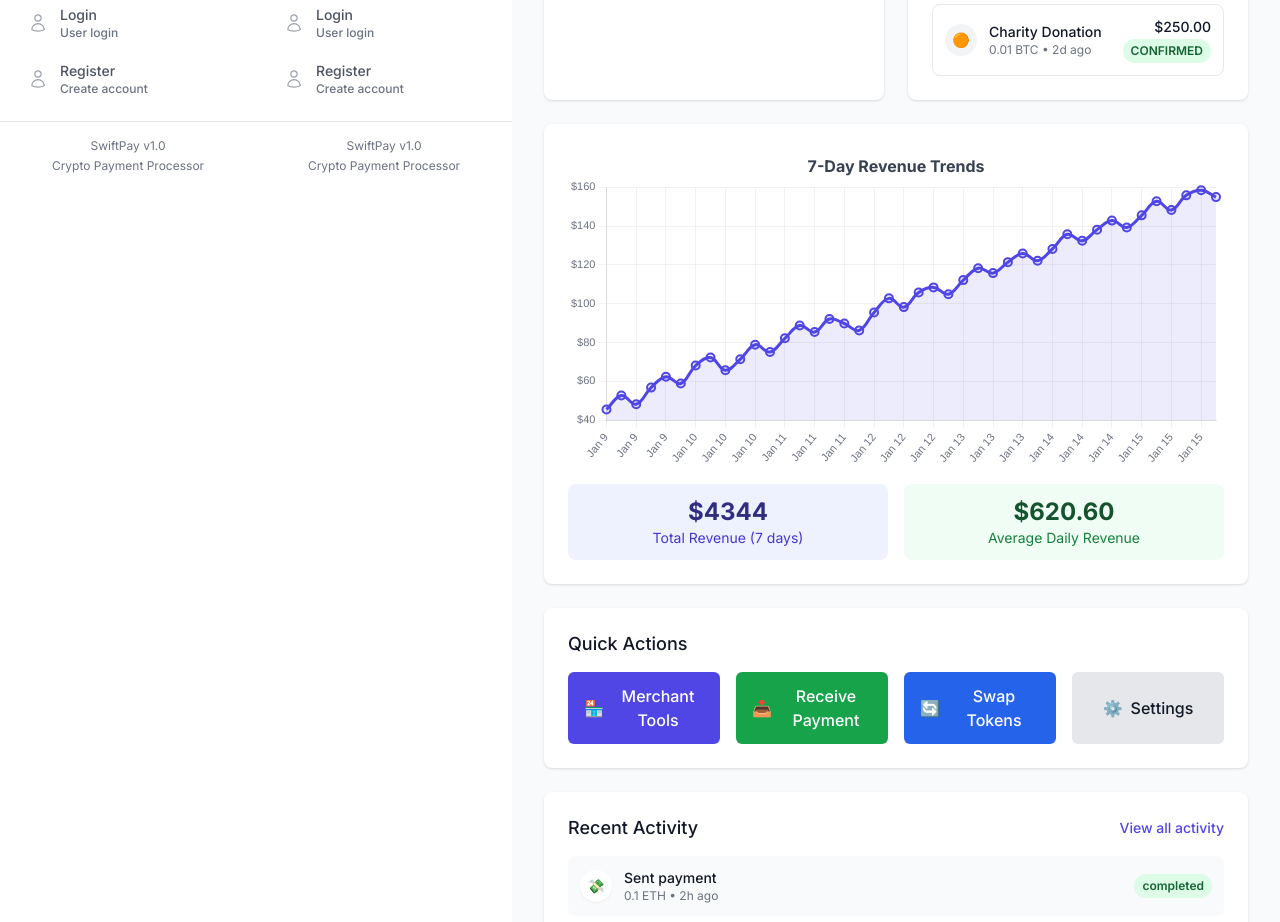
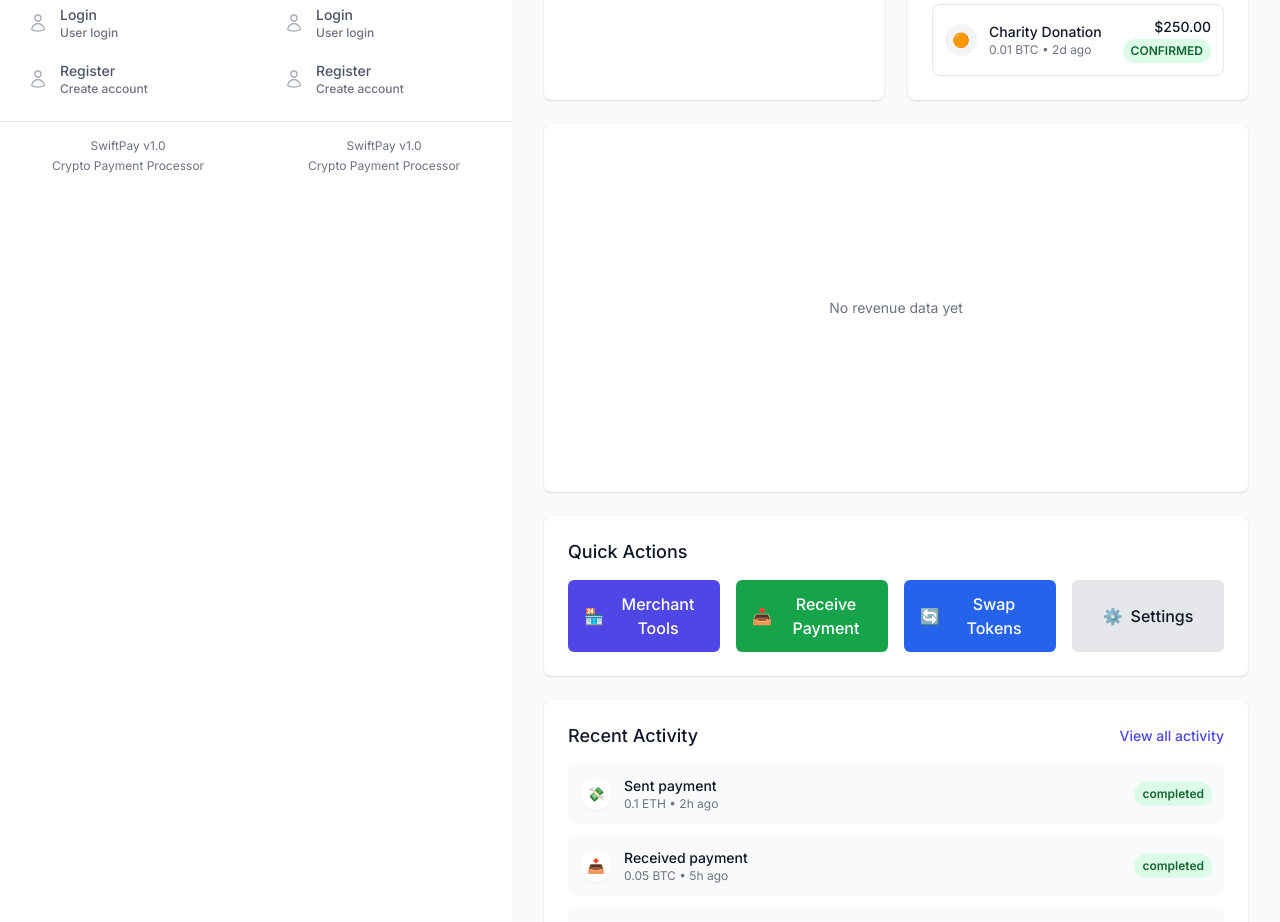
Before and after one commit to jakefrompopeyes/swiftpay, a Next.js app in the folder client/: page /demo in a window 1280 px wide. Shown: the part 920-1842 px from the top of the page. Built offline with nearby package versions, Linux system fonts and the light colour scheme; no server answers.

Commit message:
RevenueChart: remove mock static data; render empty state when no real data provided

```diff
--- a/client/src/components/RevenueChart.tsx
+++ b/client/src/components/RevenueChart.tsx
@@ -34,7 +34,7 @@ interface RevenueChartProps {
       tension: number
       fill: boolean
     }[]
-  }
+  } | null
   className?: string
 }
 
@@ -45,46 +45,8 @@ export default function RevenueChart({ data, className = '' }: RevenueChartProps
     setIsClient(true)
   }, [])
 
-  // Use static mock data with 7 days of revenue (multiple data points per day)
-  const staticMockData = {
-    labels: [
-      'Jan 9', 'Jan 9', 'Jan 9', 'Jan 9', 'Jan 9', 'Jan 9',
-      'Jan 10', 'Jan 10', 'Jan 10', 'Jan 10', 'Jan 10', 'Jan 10',
-      'Jan 11', 'Jan 11', 'Jan 11', 'Jan 11', 'Jan 11', 'Jan 11',
-      'Jan 12', 'Jan 12', 'Jan 12', 'Jan 12', 'Jan 12', 'Jan 12',
-      'Jan 13', 'Jan 13', 'Jan 13', 'Jan 13', 'Jan 13', 'Jan 13',
-      'Jan 14', 'Jan 14', 'Jan 14', 'Jan 14', 'Jan 14', 'Jan 14',
-      'Jan 15', 'Jan 15', 'Jan 15', 'Jan 15', 'Jan 15', 'Jan 15'
-    ],
-    datasets: [
-      {
-        label: 'Revenue ($)',
-        data: [
-          // Jan 9 (6 data points)
-          45.50, 52.75, 48.25, 56.80, 62.40, 58.90,
-          // Jan 10 (6 data points)
-          68.15, 72.30, 65.75, 71.40, 78.90, 75.15,
-          // Jan 11 (6 data points)
-          82.20, 88.75, 85.40, 92.15, 89.80, 86.25,
-          // Jan 12 (6 data points)
-          95.50, 102.75, 98.25, 105.80, 108.40, 104.90,
-          // Jan 13 (6 data points)
-          112.15, 118.30, 115.75, 121.40, 125.90, 122.15,
-          // Jan 14 (6 data points)
-          128.20, 135.75, 132.40, 138.15, 142.80, 139.25,
-          // Jan 15 (6 data points)
-          145.50, 152.75, 148.25, 155.80, 158.40, 154.90
-        ],
-        borderColor: 'rgb(79, 70, 229)',
-        backgroundColor: 'rgba(79, 70, 229, 0.1)',
-        tension: 0.4,
-        fill: true,
-        yAxisID: 'y'
-      }
-    ]
-  }
-
-  const chartData = data || staticMockData
+  // If no real data provided, render an empty state (no mock data)
+  const chartData = data && data.datasets[0]?.data?.length > 0 ? data : null
 
   // Don't render chart on server to prevent hydration errors
   if (!isClient) {
@@ -184,25 +146,31 @@ export default function RevenueChart({ data, className = '' }: RevenueChartProps
     <div className={`bg-white rounded-lg shadow ${className}`}>
       <div className="p-6">
         <div className="h-80">
+          {chartData ? (
             <Line data={chartData} options={options} />
+          ) : (
+            <div className="h-full flex items-center justify-center text-gray-500 text-sm">
+              No revenue data yet
             </div>
-
-        {/* Chart Summary */}
+          )}
+        </div>
+        {chartData && (
           <div className="mt-4 grid grid-cols-1 gap-4 sm:grid-cols-2">
             <div className="text-center p-3 bg-indigo-50 rounded-lg">
               <div className="text-2xl font-bold text-indigo-900">
                 ${chartData.datasets[0].data.reduce((a, b) => a + b, 0).toFixed(0)}
               </div>
-            <div className="text-sm text-indigo-700">Total Revenue (7 days)</div>
+              <div className="text-sm text-indigo-700">Total Revenue (period)</div>
             </div>
 
             <div className="text-center p-3 bg-green-50 rounded-lg">
               <div className="text-2xl font-bold text-green-900">
-              ${(chartData.datasets[0].data.reduce((a, b) => a + b, 0) / 7).toFixed(2)}
+                {(chartData.datasets[0].data.reduce((a, b) => a + b, 0) / Math.max(1, chartData.datasets[0].data.length)).toFixed(2)}
               </div>
-            <div className="text-sm text-green-700">Average Daily Revenue</div>
+              <div className="text-sm text-green-700">Average Per Data Point</div>
             </div>
           </div>
+        )}
       </div>
     </div>
   )
```
Lines whose indentation alone changed are shown as unchanged.
